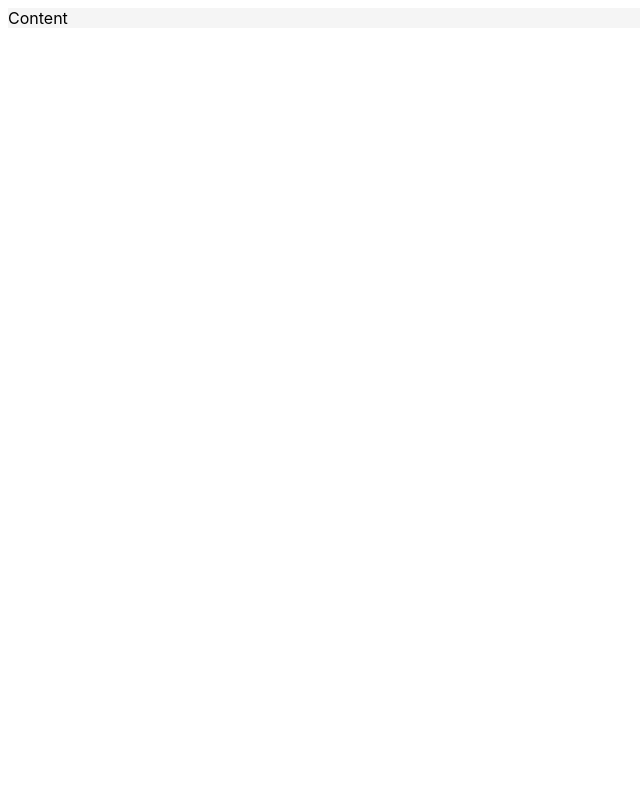
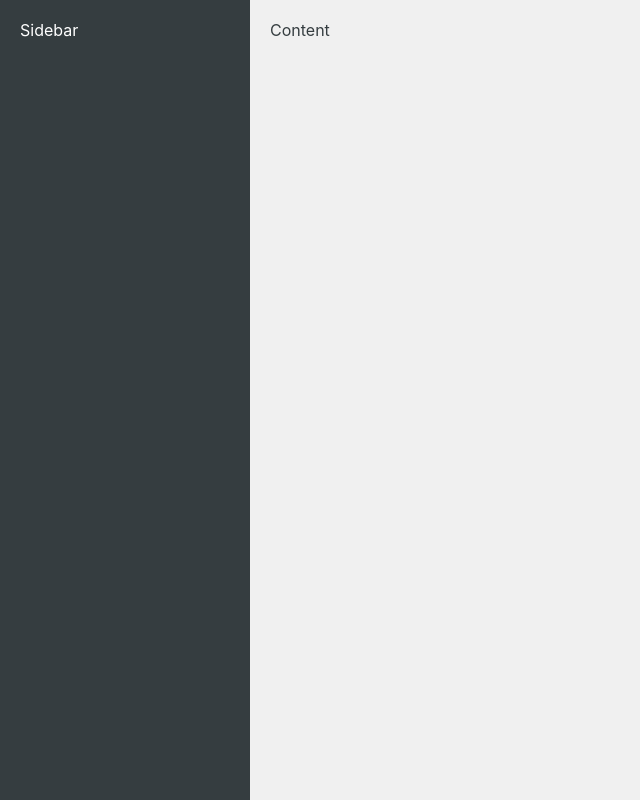
Before and after one commit to iomega/ms2query-app, a Svelte app in the folder frontend/: page / in a window 1280 px wide. Shown: the whole page, without its empty margins (0-640 px from the left). Built offline with nearby package versions, Linux system fonts and the light colour scheme.

Commit message:
Basic layout (sidebar + content area)

```diff
--- a/frontend/src/App.svelte
+++ b/frontend/src/App.svelte
@@ -2,17 +2,48 @@
 
 </script>
 
-<main>
+<div class="sidebar">
+  Sidebar
+</div>
+<div class="content">
   Content
-</main>
+</div>
 
 <style lang="scss">
-  :root {
+  :root, :global(body) {
+    padding: 0;
+    margin: 0;
+    background-color: #F0F0F0;
     font-family: -apple-system, BlinkMacSystemFont, 'Segoe UI', Roboto, Oxygen,
       Ubuntu, Cantarell, 'Open Sans', 'Helvetica Neue', sans-serif;
   }
 
-  main {
-    background-color: #f5f5f5;
+  $sidebar-width: 250px;
+
+  .sidebar {
+    position: fixed;
+    top: 0;
+    bottom: 0;
+    left: 0;
+    padding: 20px;
+    width: $sidebar-width;
+    box-sizing: border-box;
+    background-color: #353D40;
+    color: #FFFFFF;
   }
+  .content {
+    box-sizing: border-box;
+    margin-left: $sidebar-width;
+    padding: 20px;
+    height: 100vh;
+    color: #353D40;
+  }
+
+  /* Color Theme Swatches in Hex */
+  $LOFT-REDUX-LMC-1-hex: #353D40;
+  $LOFT-REDUX-LMC-2-hex: #D9D9D9;
+  $LOFT-REDUX-LMC-3-hex: #A1A5A6;
+  $LOFT-REDUX-LMC-4-hex: #F2B138;
+  $LOFT-REDUX-LMC-5-hex: #003F63;
+
 </style>
```
